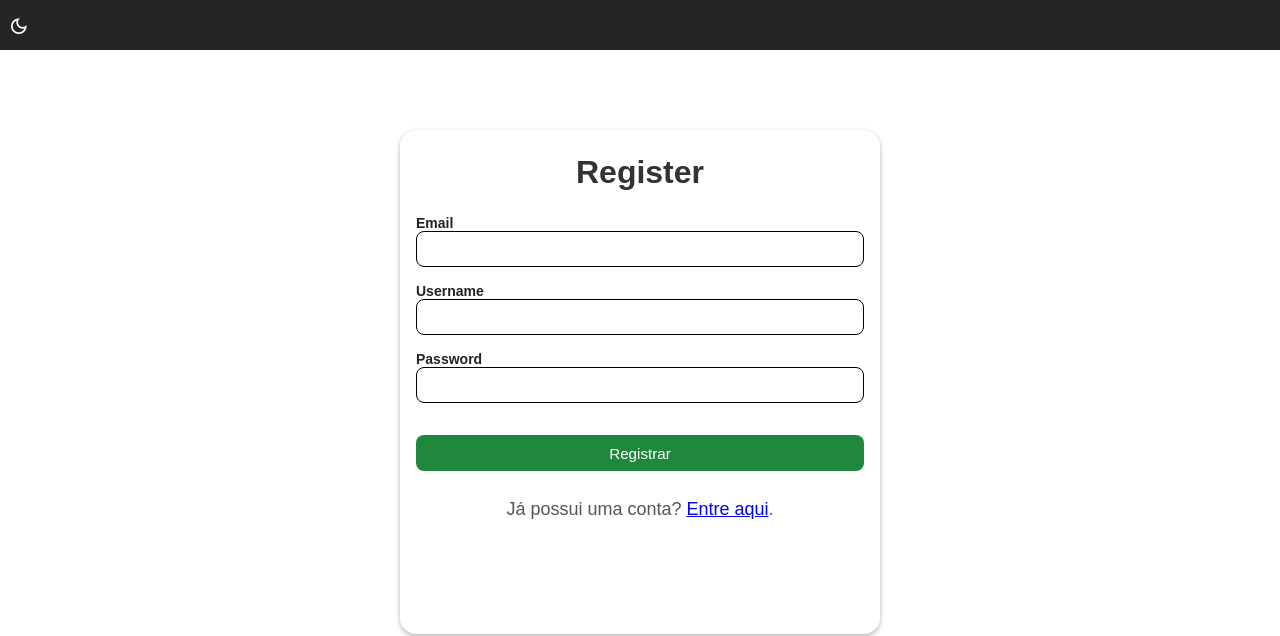
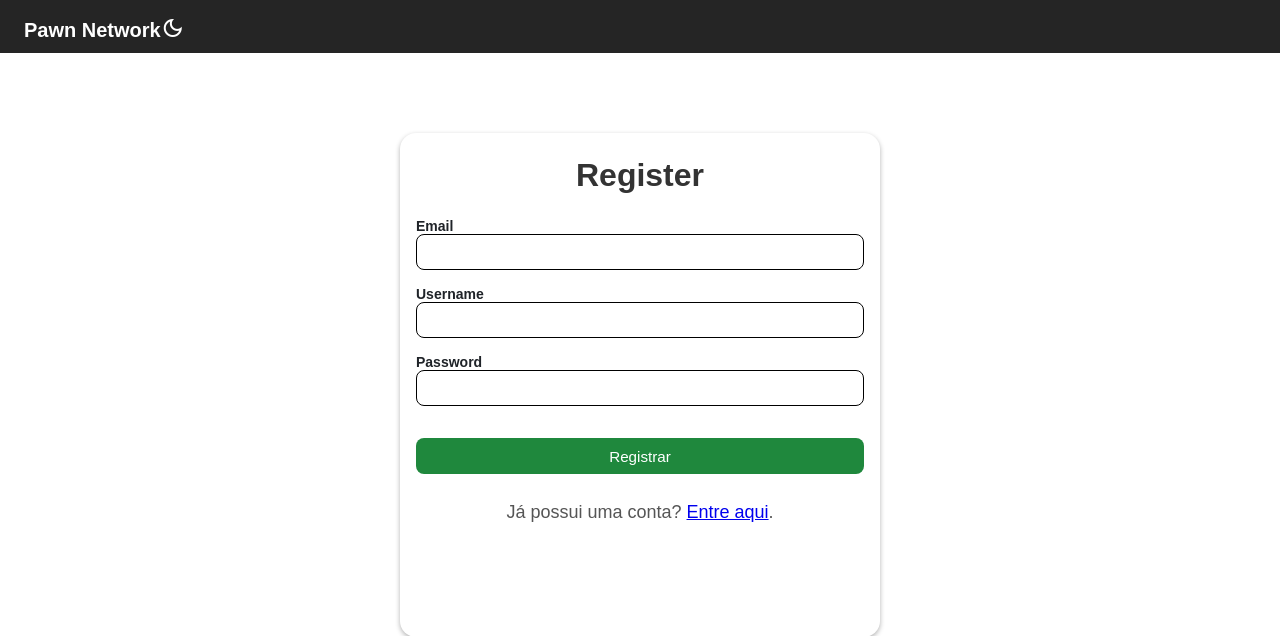
Before and after one commit to Louzindev/pawn-network, a Flask app: page /register in a window 1280 px wide. Shown: the top 636 px of the page. Run offline with Flask 3, Linux system fonts and the light colour scheme.

Commit message:
update template register

```diff
--- a/app/templates/register.html
+++ b/app/templates/register.html
@@ -8,11 +8,15 @@
     <link rel="stylesheet" href="https://fonts.googleapis.com/css2?family=Material+Symbols+Outlined:opsz,wght,FILL,GRAD@48,400,0,0" />
 </head>
 <body>
+
     <header>
-        <div class="toggle-modenoturn">
-            <span class="material-symbols-outlined">
-                dark_mode
-            </span>
+        <div class="header-login">
+            <h1 class="logoname"><a href="{{ url_for('index') }}">Pawn Network</a></h1>
+            <div class="toggle-modenoturn-login">
+                <span class="material-symbols-outlined">
+                    dark_mode
+                </span>
+            </div>
         </div>
     </header>
     <main>
```
